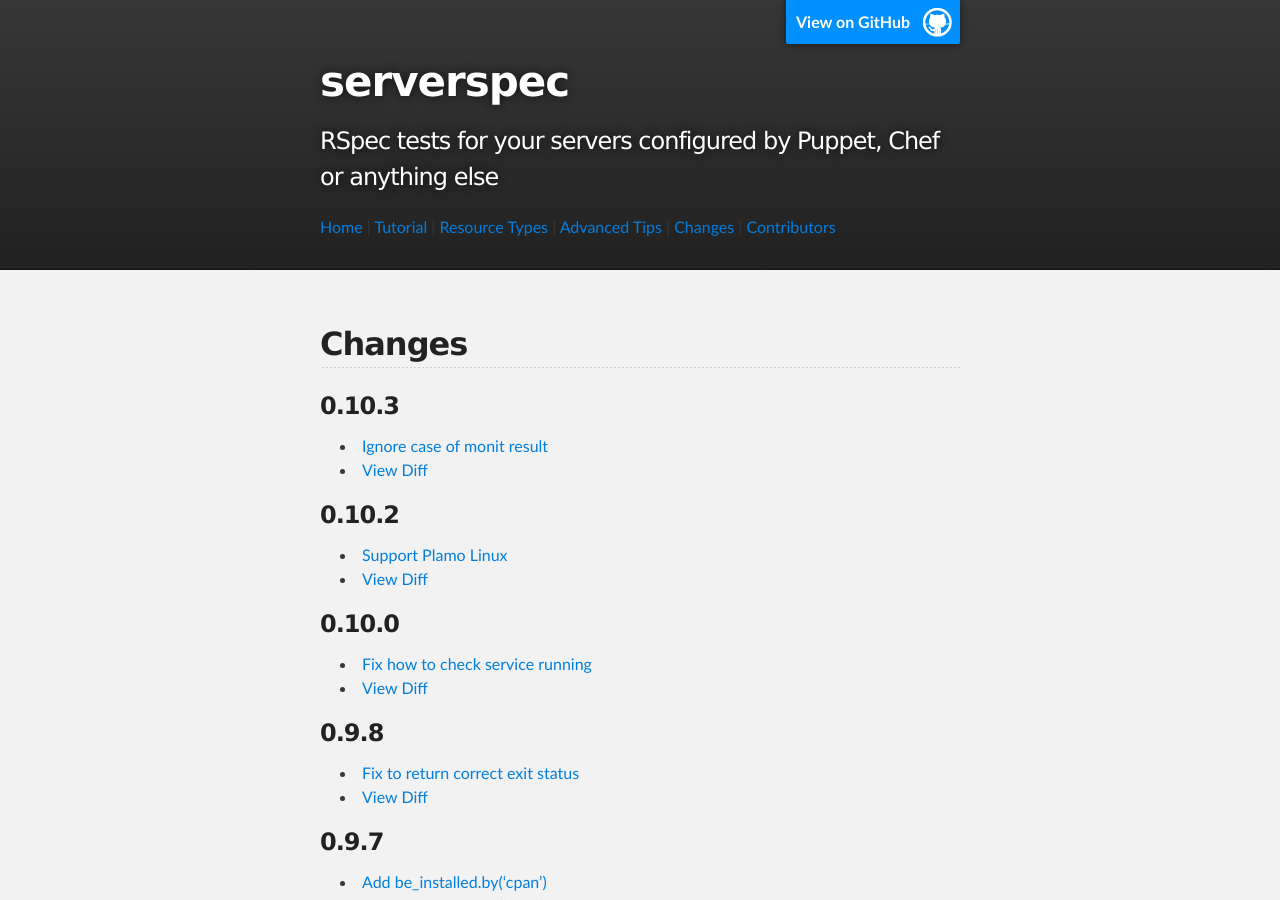
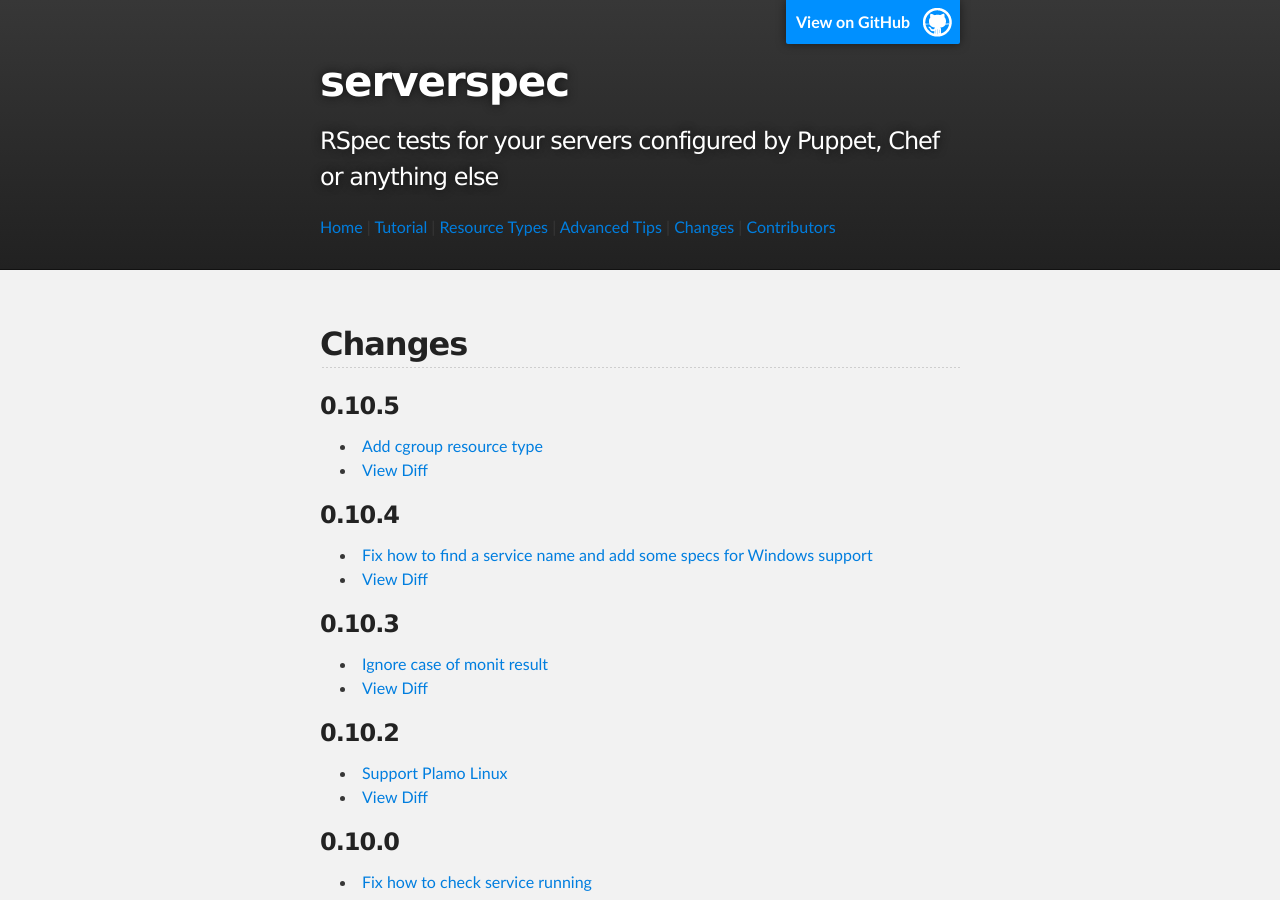
Before and after one commit to serverspec/serverspec.github.io, a Jekyll site: the page built from changes.md, in a window 1280 px wide and 900 px high. Built offline with Jekyll 4.4.1, drawn with Linux system fonts in a browser that asks for light colours; Markdown is read by kramdown in place of the engine named in the settings.

Commit message:
Add changes of v0.10.4 and v0.10.5

```diff
--- a/changes.md
+++ b/changes.md
@@ -4,6 +4,16 @@ title: Changes
 ---
 
 ## Changes
+
+### 0.10.5
+
+ * [Add cgroup resource type](https://github.com/serverspec/serverspec/pull/279)
+ * [View Diff](https://github.com/serverspec/serverspec/compare/v0.10.4...v0.10.5)
+
+### 0.10.4
+
+ * [Fix how to find a service name and add some specs for Windows support](https://github.com/serverspec/serverspec/pull/275)
+ * [View Diff](https://github.com/serverspec/serverspec/compare/v0.10.3...v0.10.4)
 
 ### 0.10.3
 
```
